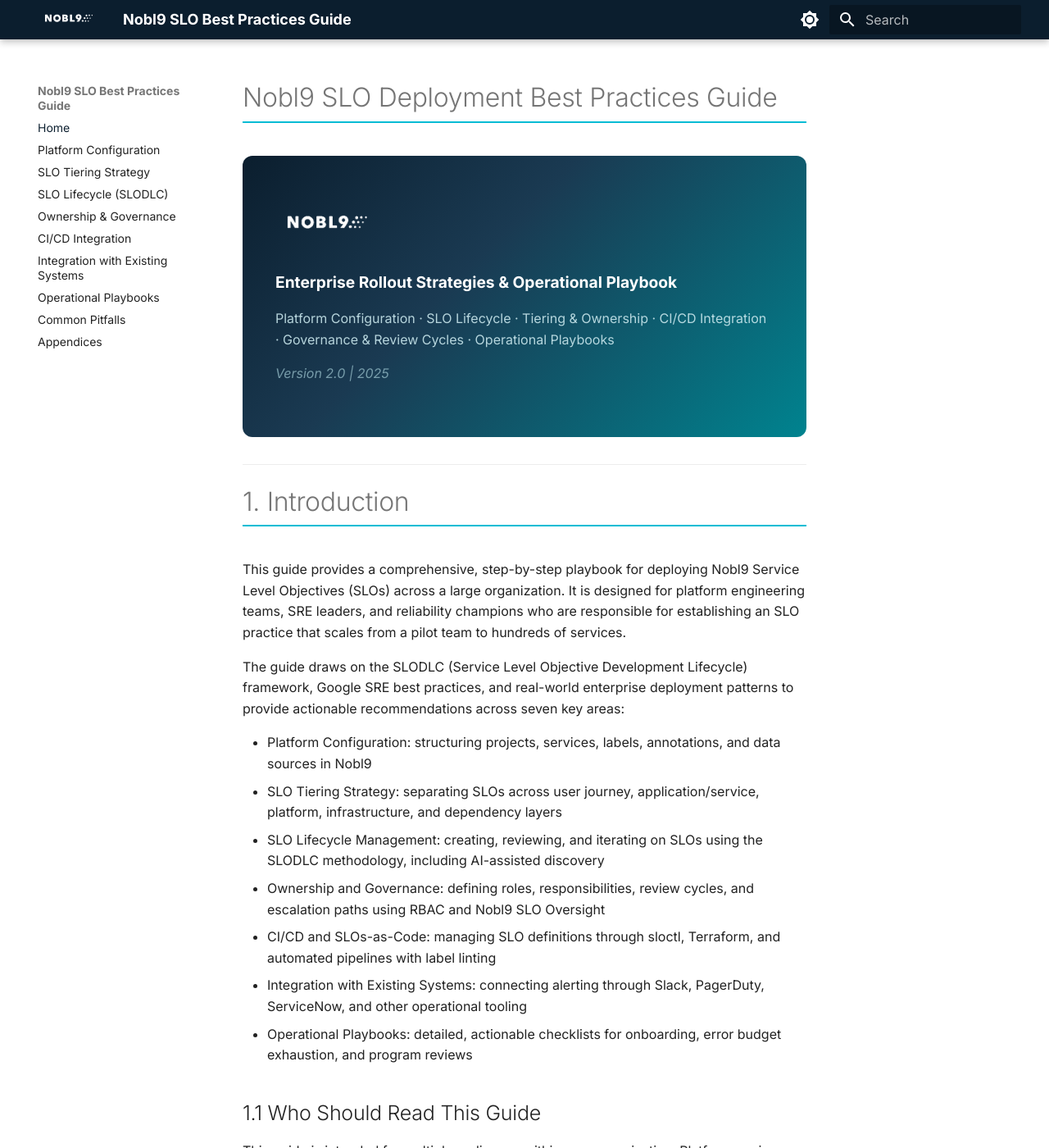
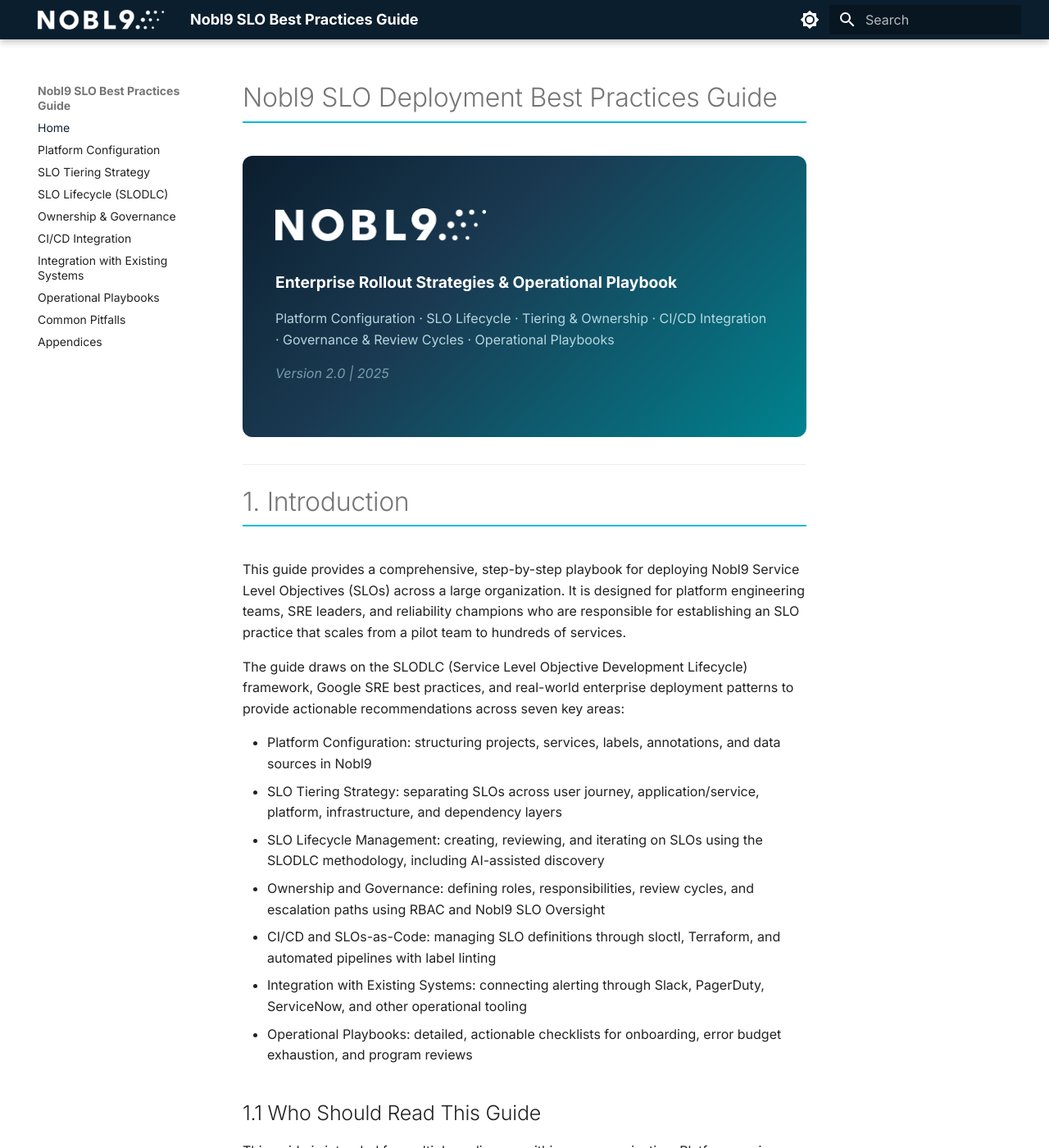
Before and after one commit to nobl9/slo-best-practices, an MkDocs documentation site: the page built from docs/index.md, in a window 1280 px wide and 1400 px high. Shown: the whole window at 82% size. Built offline with MkDocs 1.6.1 and Material for MkDocs 9.7.7, drawn with Linux system fonts in a browser that asks for light colours.

Commit message:
Use white transparent logo for header and hero banner (#22)
Replace the dark logo with the official white-on-transparent PNG.
Remove CSS filter hacks that were trying to invert the dark logo.

Co-authored-by: Brian Singer <5863322+bsinger355.noreply.github.com>
Co-authored-by: Claude Opus 4.6 <noreply@anthropic.com>

```diff
--- a/docs/index.md
+++ b/docs/index.md
@@ -2,7 +2,7 @@
 
 <div class="hero-banner" markdown>
 
-<img src="images/nobl9-logo.png" alt="Nobl9" class="hero-logo">
+<img src="images/nobl9-logo-white.png" alt="Nobl9" class="hero-logo">
 
 **Enterprise Rollout Strategies & Operational Playbook**
 
--- a/docs/stylesheets/extra.css
+++ b/docs/stylesheets/extra.css
@@ -23,7 +23,6 @@
 
 .hero-banner .hero-logo {
   height: 40px;
-  filter: brightness(0) invert(1);
   margin-bottom: 12px;
 }
 
@@ -71,7 +70,8 @@ blockquote {
   padding-bottom: 8px;
 }
 
-/* Invert dark logo to white in the header */
+/* Header logo sizing */
 .md-header .md-header__button.md-logo img {
-  filter: brightness(0) invert(1);
+  height: 24px;
+  width: auto;
 }
--- a/mkdocs.yml
+++ b/mkdocs.yml
@@ -29,7 +29,7 @@ theme:
     - search.suggest
     - search.highlight
     - content.code.copy
-  logo: images/nobl9-logo.png
+  logo: images/nobl9-logo-white.png
   favicon: images/nobl9-logo.png
   icon:
     repo: fontawesome/brands/github
```
Also changed, not shown: docs/images/nobl9-logo-white.png (added).
